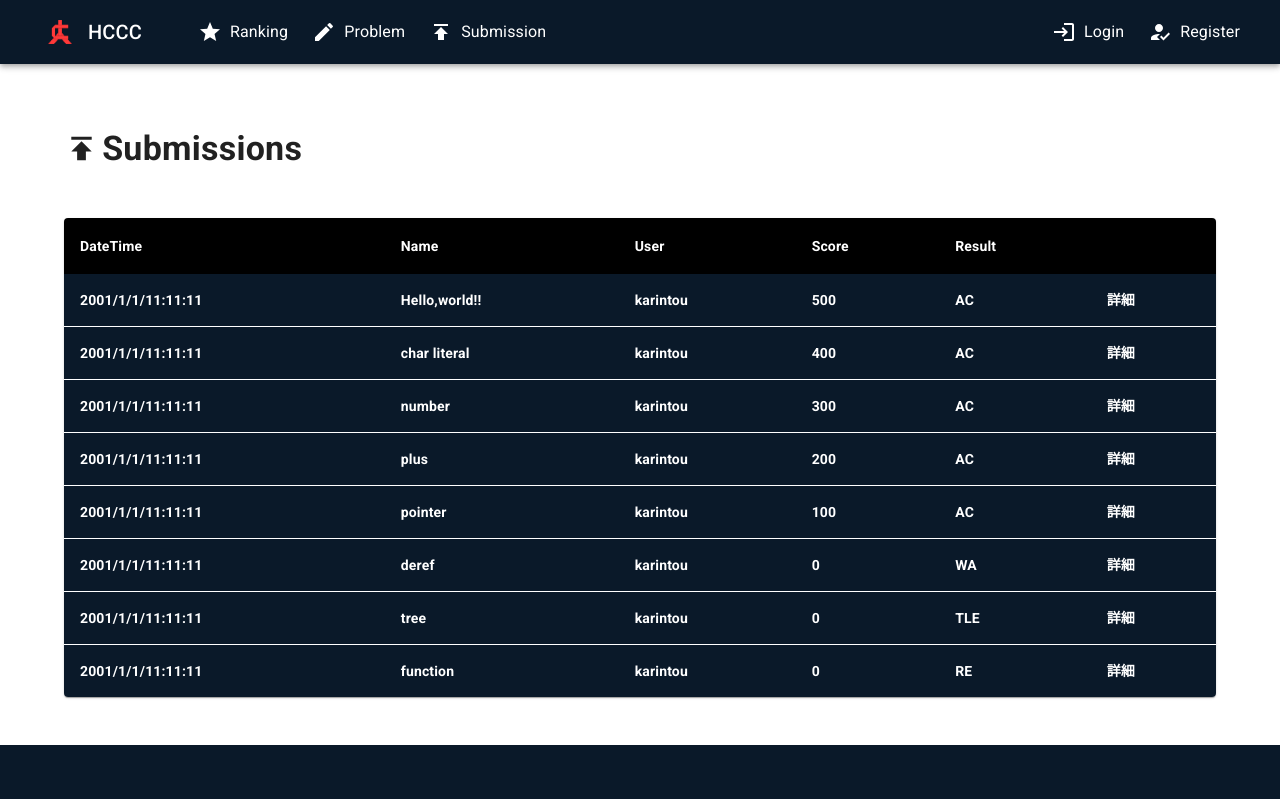
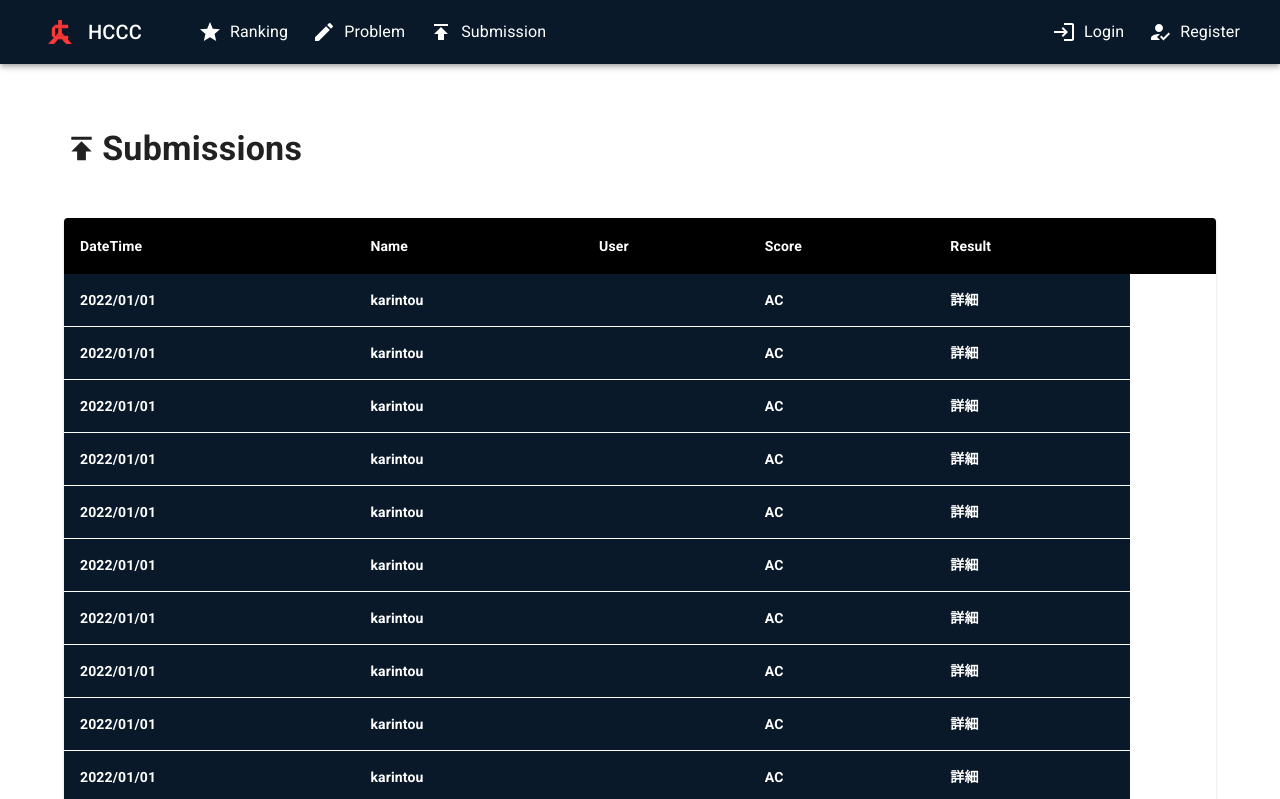
Before and after one commit to HumanCCompilerContest/Human-C-Compiler-Contest_frontend, a Next.js app: page /submissions in a window 1280 px wide. Shown: the top 799 px of the page. Built offline with nearby package versions, Linux system fonts and the light colour scheme.

Commit message:
add problem to submission

```diff
--- a/src/components/molecules/SubmissionsTable.tsx
+++ b/src/components/molecules/SubmissionsTable.tsx
@@ -1,3 +1,5 @@
+import Backdrop from '@mui/material/Backdrop'
+import CircularProgress from '@mui/material/CircularProgress'
 import MuiLink from '@mui/material/Link'
 import Paper from '@mui/material/Paper'
 import Table from '@mui/material/Table'
@@ -10,29 +12,19 @@ import { styled } from '@mui/material/styles'
 import Link from 'next/link'
 import * as React from 'react'
 
-const createData = (
-  dateTime: string,
-  name: string,
-  userName: string,
-  score: number,
-  result: string,
-  id: number,
-) => {
-  return { dateTime, name, userName, score, result, id }
-}
-
-const rows = [
-  createData('2001/1/1/11:11:11', 'Hello,world!!', 'karintou', 500, 'AC', 1),
-  createData('2001/1/1/11:11:11', 'char literal', 'karintou', 400, 'AC', 2),
-  createData('2001/1/1/11:11:11', 'number', 'karintou', 300, 'AC', 3),
-  createData('2001/1/1/11:11:11', 'plus', 'karintou', 200, 'AC', 4),
-  createData('2001/1/1/11:11:11', 'pointer', 'karintou', 100, 'AC', 5),
-  createData('2001/1/1/11:11:11', 'deref', 'karintou', 0, 'WA', 6),
-  createData('2001/1/1/11:11:11', 'tree', 'karintou', 0, 'TLE', 7),
-  createData('2001/1/1/11:11:11', 'function', 'karintou', 0, 'RE', 8),
-]
+import { useSubmissionList } from '@/features/api'
 
 const BasicTable = () => {
+  const { submissionListResponse, isLoading } = useSubmissionList()
+
+  if (isLoading || !submissionListResponse) {
+    return (
+      <Backdrop sx={{ color: '#fff' }} open>
+        <CircularProgress color='inherit' />
+      </Backdrop>
+    )
+  }
+
   return (
     <TableContainer component={Paper} sx={{ margin: '3rem 0' }}>
       <Table sx={{ minWidth: 650 }} aria-label='simple table'>
@@ -47,16 +39,15 @@ const BasicTable = () => {
           </StyledTableRow>
         </TableHead>
         <TableBody>
-          {rows.map((row) => (
+          {submissionListResponse.items.map((row) => (
             <StyledTableRow
               key={row.id}
               sx={{ '&:last-child td, &:last-child th': { border: 0 } }}
             >
               <StyledTableCell component='th' scope='row'>
-                {row.dateTime}
+                {row.time}
               </StyledTableCell>
-              <StyledTableCell align='left'>{row.name}</StyledTableCell>
-              <StyledTableCell align='left'>{row.userName}</StyledTableCell>
+              <StyledTableCell align='left'>{row.user.name}</StyledTableCell>
               <StyledTableCell align='left'>{row.score}</StyledTableCell>
               <StyledTableCell align='left'>{row.result}</StyledTableCell>
               <StyledTableCell align='left'>
--- a/src/pages/api/problems/[id]/submissions.ts
+++ b/src/pages/api/problems/[id]/submissions.ts
@@ -20,6 +20,15 @@ export default function handler(
           id: 1,
           name: 'karintou',
         },
+        problem: {
+          id: 1,
+          title: 'constant',
+          statement: 'return 42',
+          code: 'int main() {return 42;}',
+          input_desc: 'no',
+          output_desc: 'status code = 42',
+          score: 100,
+        },
       },
     }
     res.status(200).json(data)
--- a/src/pages/api/submissions/[id].ts
+++ b/src/pages/api/submissions/[id].ts
@@ -18,6 +18,15 @@ export default function handler(
         id: 1,
         name: 'karintou',
       },
+      problem: {
+        id: 1,
+        title: 'constant',
+        statement: 'return 42',
+        code: 'int main() {return 42;}',
+        input_desc: 'no',
+        output_desc: 'status code = 42',
+        score: 100,
+      },
     },
   }
 
--- a/src/pages/api/submissions/index.ts
+++ b/src/pages/api/submissions/index.ts
@@ -2,14 +2,14 @@ import type { NextApiRequest, NextApiResponse } from 'next'
 
 import {
   SubmissionJoinedUserListResponse,
-  SubmissionJoinedUser,
+  SubmissionJoined,
 } from '@/features/types'
 
 export default function handler(
   req: NextApiRequest,
   res: NextApiResponse<SubmissionJoinedUserListResponse>,
 ) {
-  const submissionData: SubmissionJoinedUser = {
+  const submissionData: SubmissionJoined = {
     id: 1,
     time: '2022/01/01',
     asem: 'stop',
@@ -17,6 +17,15 @@ export default function handler(
     user: {
       id: 1,
       name: 'karintou',
+    },
+    problem: {
+      id: 1,
+      title: 'constant',
+      statement: 'return 42',
+      code: 'int main() {return 42;}',
+      input_desc: 'no',
+      output_desc: 'status code = 42',
+      score: 100,
     },
   }
   const data: SubmissionJoinedUserListResponse = {
--- a/src/pages/api/submissions/me.ts
+++ b/src/pages/api/submissions/me.ts
@@ -2,14 +2,14 @@ import type { NextApiRequest, NextApiResponse } from 'next'
 
 import {
   SubmissionJoinedUserListResponse,
-  SubmissionJoinedUser,
+  SubmissionJoined,
 } from '@/features/types'
 
 export default function handler(
   req: NextApiRequest,
   res: NextApiResponse<SubmissionJoinedUserListResponse>,
 ) {
-  const submissionData: SubmissionJoinedUser = {
+  const submissionData: SubmissionJoined = {
     id: 1,
     time: '2022/01/01',
     asem: 'stop',
@@ -17,6 +17,15 @@ export default function handler(
     user: {
       id: 1,
       name: 'karintou',
+    },
+    problem: {
+      id: 1,
+      title: 'constant',
+      statement: 'return 42',
+      code: 'int main() {return 42;}',
+      input_desc: 'no',
+      output_desc: 'status code = 42',
+      score: 100,
     },
   }
   const data: SubmissionJoinedUserListResponse = {
```
Also changed, not shown: src/features/types/index.ts (+4 -3 lines).
